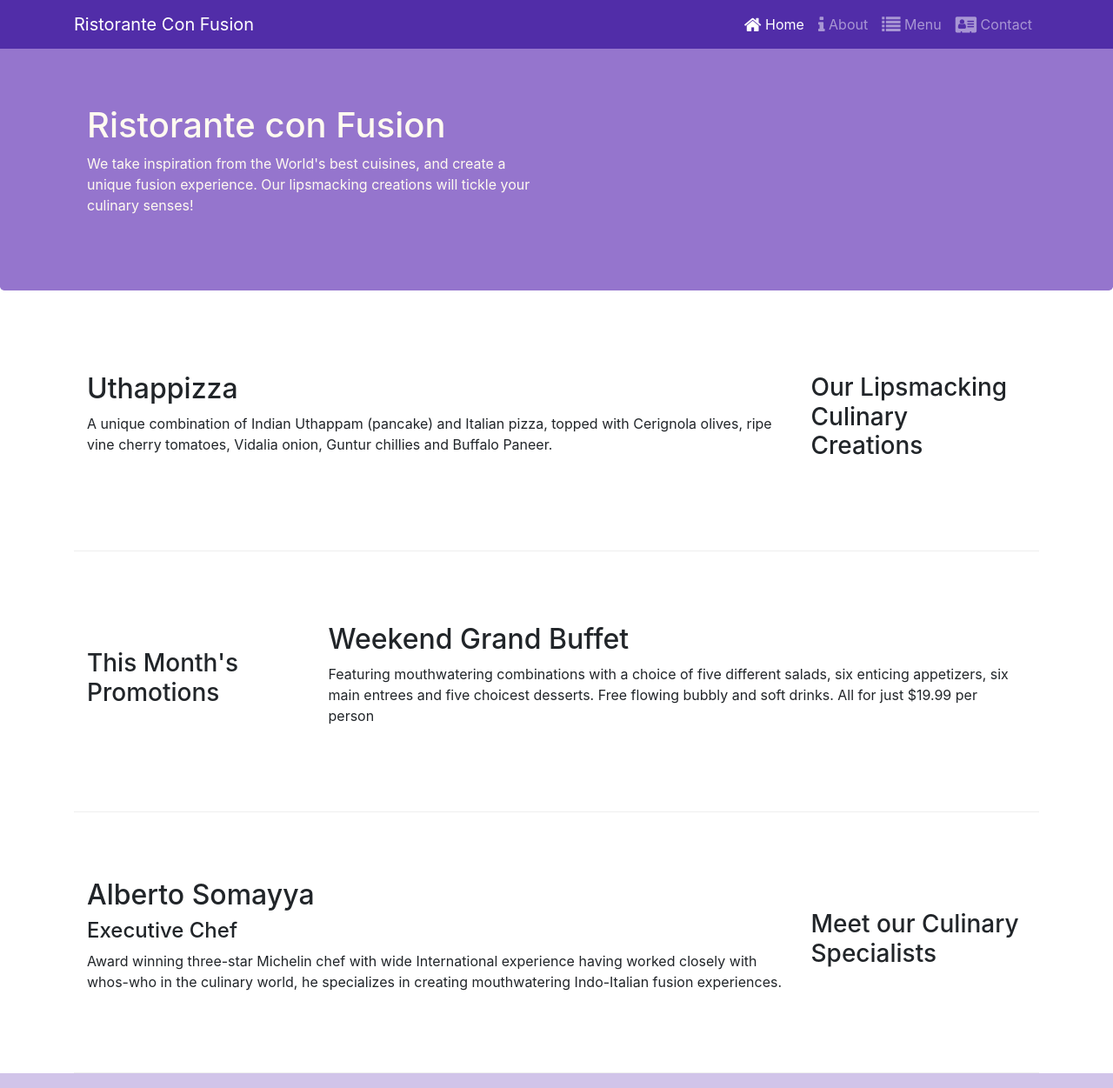
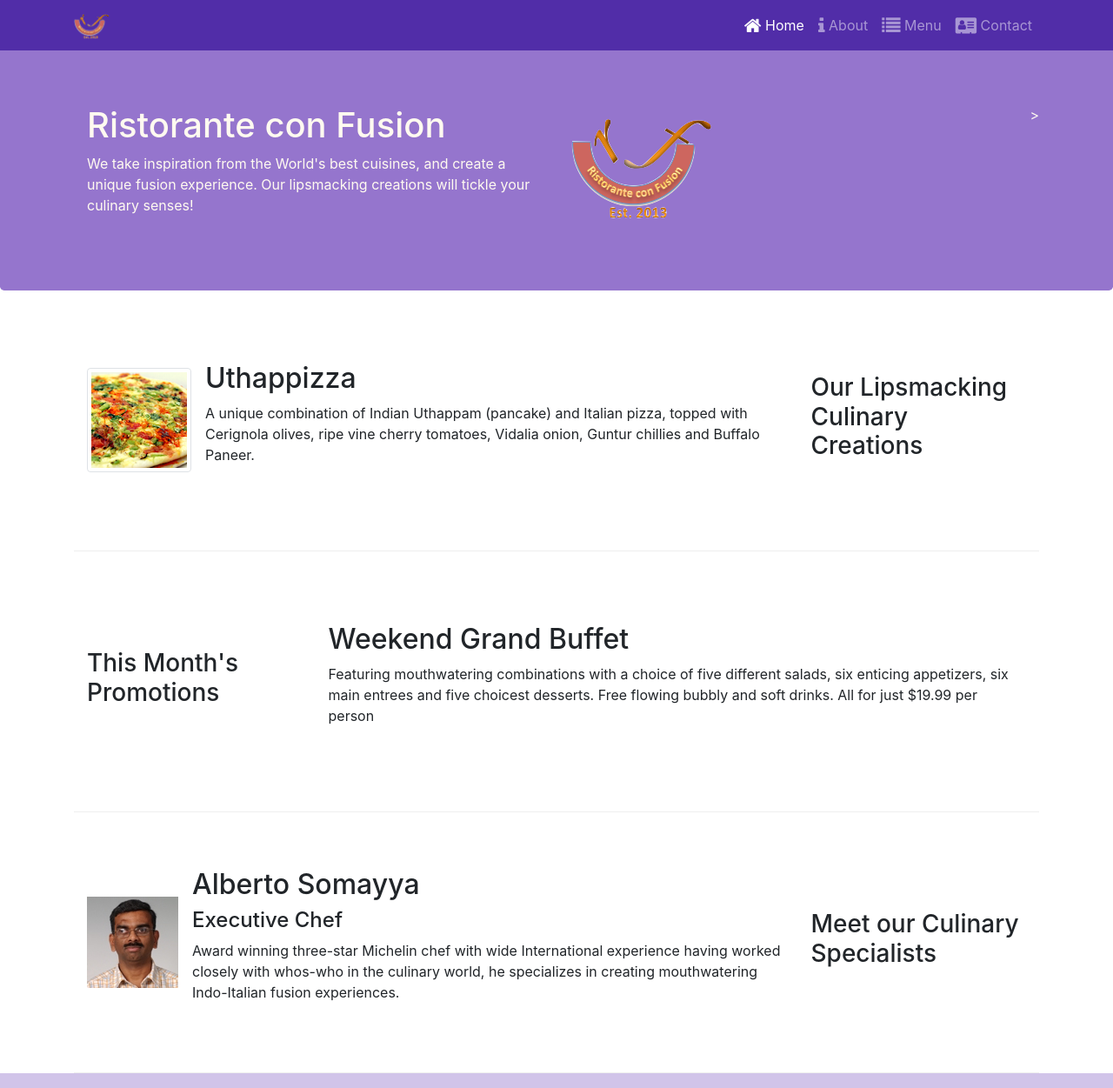
Before and after one commit to adrianafdz/fullstack-course, a website: page index.html in a window 1280 px wide. Shown: the top 1251 px of the page at 87% size. Drawn offline with nearby package versions, Linux system fonts and the light colour scheme.

Commit message:
Images and Media

```diff
--- a/index.html
+++ b/index.html
@@ -19,7 +19,9 @@
             <button class="navbar-toggler" type="button" data-toggle="collapse" data-target="#Navbar">
                 <span class="navbar-toggler-icon"></span>
             </button>
-           <a class="navbar-brand mr-auto" href="#">Ristorante Con Fusion</a>
+           <a class="navbar-brand mr-auto" href="#">
+               <img src="img/logo.png" height="30" width="41" alt="Ristorante con Fusion">
+           </a>
            <div class="collapse navbar-collapse" id="Navbar">
                 <ul class="navbar-nav ml-auto">
                     <li class="nav-item active"><a class="nav-link" href="#"><span class="fa fa-home fa-lg"></span> Home</a></li>
@@ -38,8 +40,9 @@
                     <h1>Ristorante con Fusion</h1>
                     <p>We take inspiration from the World's best cuisines, and create a unique fusion experience. Our lipsmacking creations will tickle your culinary senses!</p>
                 </div>
-                <div class="col-12 col-sm">
-                </div>
+                <div class="col-12 col-sm align-self-center">
+                    <img src="img/logo.png" class="img-fluid">
+                </div>>
             </div>
         </div>
     </header>
@@ -50,8 +53,13 @@
                 <h3>Our Lipsmacking Culinary Creations</h3>
             </div>
             <div class="col col-sm order-sm-first col-md">
-                <h2>Uthappizza</h2>
-                <p>A unique combination of Indian Uthappam (pancake) and Italian pizza, topped with Cerignola olives, ripe vine cherry tomatoes, Vidalia onion, Guntur chillies and Buffalo Paneer.</p>
+                <div class="media">
+                    <img src="img/uthappizza.png" alt="Uthappizza" class="d-flex mr-3 img-thumbnail align-self-center">
+                    <div class="media-body">
+                        <h2 class="mt-0">Uthappizza</h2>
+                        <p class="d-none d-sm-block">A unique combination of Indian Uthappam (pancake) and Italian pizza, topped with Cerignola olives, ripe vine cherry tomatoes, Vidalia onion, Guntur chillies and Buffalo Paneer.</p>
+                    </div>
+                </div>
             </div>
         </div>
 
@@ -71,9 +79,14 @@
                 <h3>Meet our Culinary Specialists</h3>
             </div>
             <div class="col col-sm order-sm-first col-md">
-                <h2>Alberto Somayya</h2>
-                <h4>Executive Chef</h4>
-                <p>Award winning three-star Michelin chef with wide International experience having worked closely with whos-who in the culinary world, he specializes in creating mouthwatering Indo-Italian fusion experiences. </p>
+                <div class="media">
+                    <img src="img/alberto.png" alt="Alberto" class="d-flex mr-3 img-thumnbail align-self-center">
+                    <div class="media-body">
+                        <h2 class="mt-0">Alberto Somayya</h2>
+                        <h4>Executive Chef</h4>
+                        <p class="d-none d-sm-block">Award winning three-star Michelin chef with wide International experience having worked closely with whos-who in the culinary world, he specializes in creating mouthwatering Indo-Italian fusion experiences. </p>
+                    </div>
+                </div>
             </div>
         </div>
     </div>
```
Also changed, not shown: aboutus.html (+5 -2 lines), contactus.html (+5 -2 lines), img/alberto.png (added), img/buffet.png (added), img/logo.png (added), img/uthappizza.png (added), 1 other file.
